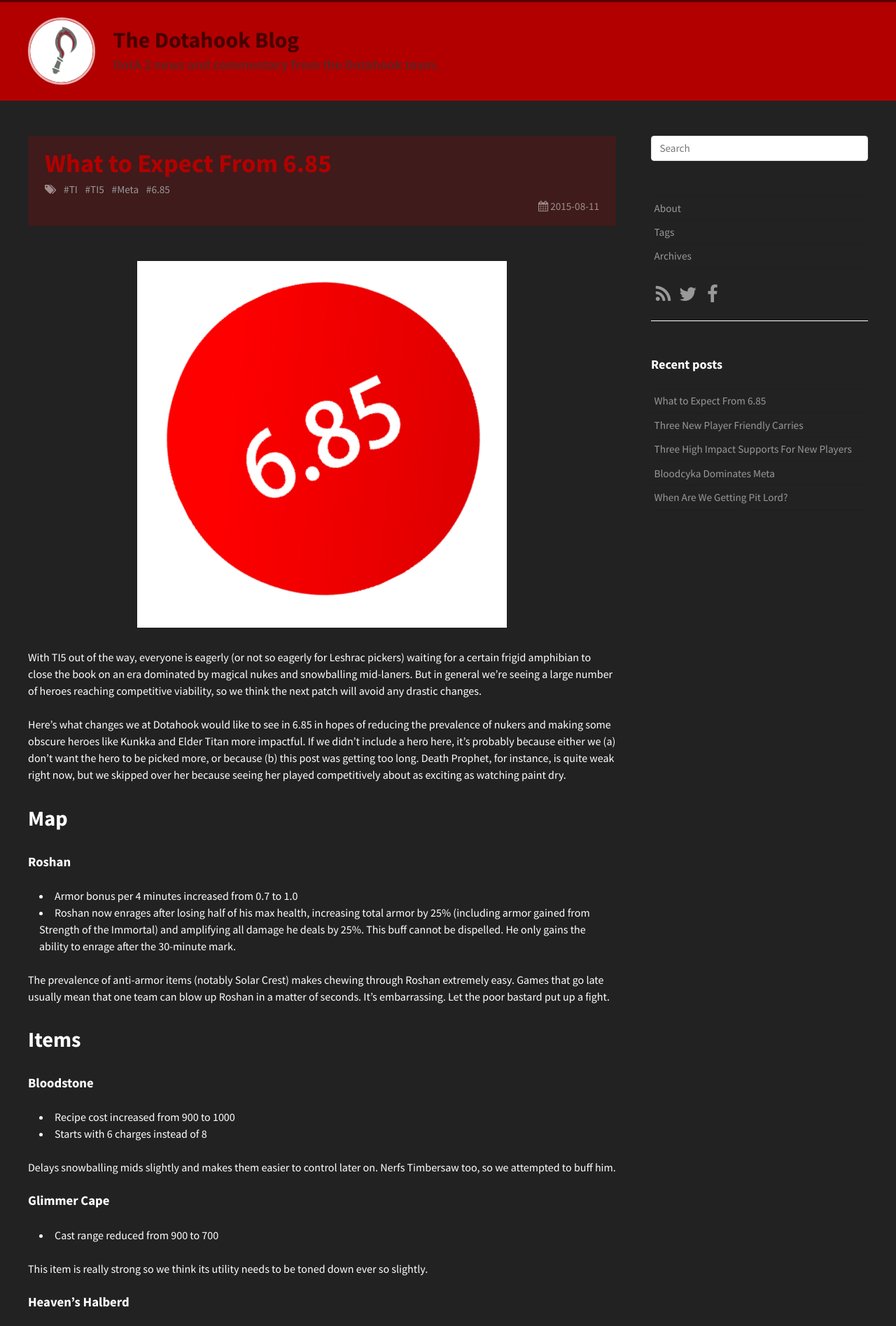
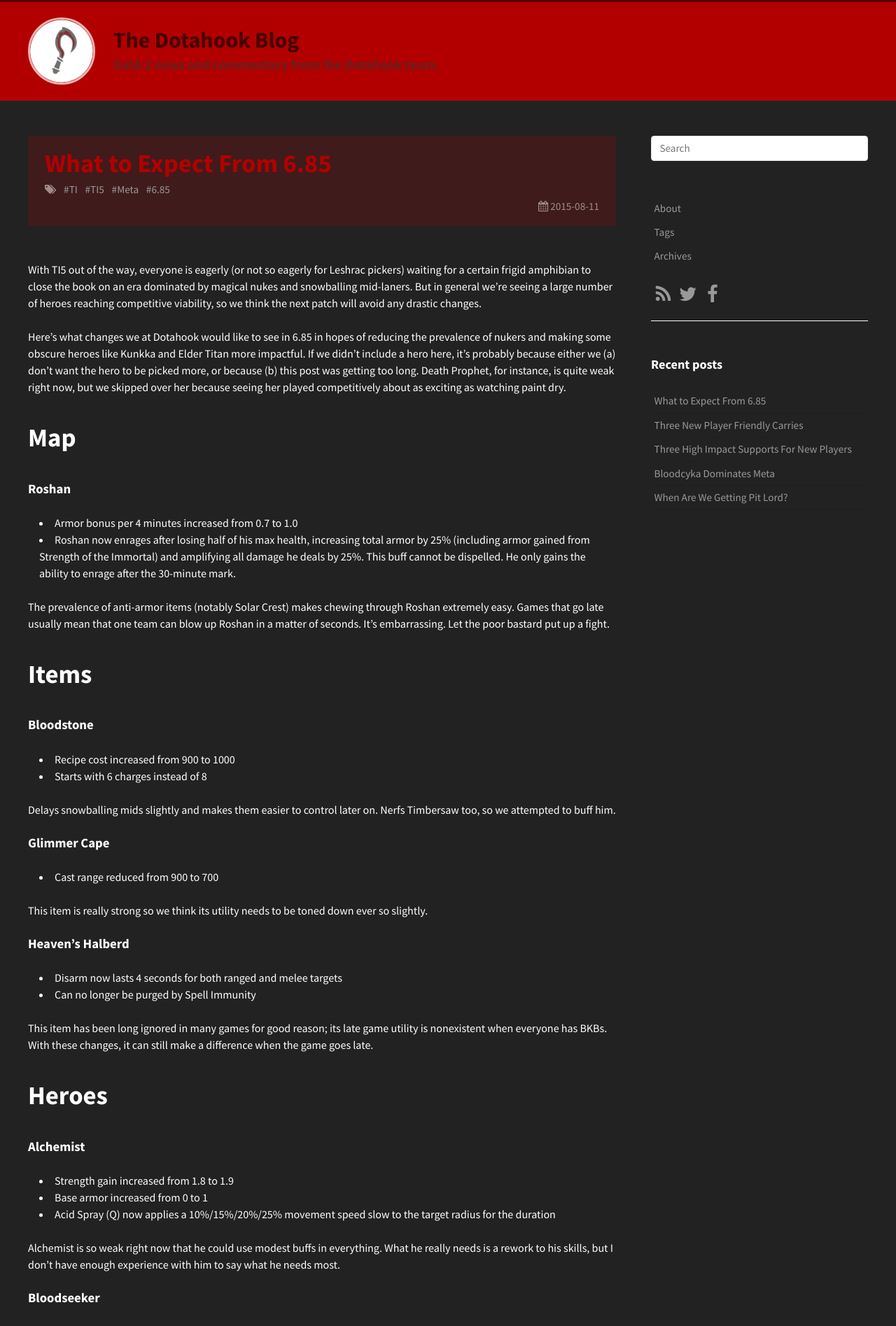
Before and after one commit to dotahook/dotahook.github.io, a Jekyll site: the page built from _posts/2015-08-11-whatToExpectFrom6.85.markdown, in a window 1280 px wide. Shown: the top 1895 px of the page at 70% size. Built offline with Jekyll 4.4.1, drawn with Linux system fonts in a browser that asks for light colours; nearby versions of some CDN libraries; Markdown is read by kramdown in place of the engine named in the settings.

Commit message:
More heading changes, removed listing image

```diff
--- a/_posts/2015-08-11-whatToExpectFrom6.85.markdown
+++ b/_posts/2015-08-11-whatToExpectFrom6.85.markdown
@@ -8,20 +8,19 @@ tags:
  - Meta
  - 6.85
 ---
-![6.85](http://dotahook.github.io/assets/articleImages/685.jpg)
 
 With TI5 out of the way, everyone is eagerly (or not so eagerly for Leshrac pickers) waiting for a certain frigid amphibian to close the book on an era dominated by magical nukes and snowballing mid-laners. But in general we’re seeing a large number of heroes reaching competitive viability, so we think the next patch will avoid any drastic changes.
 
 Here’s what changes we at Dotahook would like to see in 6.85 in hopes of reducing the prevalence of nukers and making some obscure heroes like Kunkka and Elder Titan more impactful. If we didn’t include a hero here, it’s probably because either we (a) don’t want the hero to be picked more, or because (b) this post was getting too long. Death Prophet, for instance, is quite weak right now, but we skipped over her because seeing her played competitively about as exciting as watching paint dry.
 
-##Map
+#Map
 ###Roshan
 - Armor bonus per 4 minutes increased from 0.7 to 1.0
 - Roshan now enrages after losing half of his max health, increasing total armor by 25% (including armor gained from Strength of the Immortal) and amplifying all damage he deals by 25%. This buff cannot be dispelled. He only gains the ability to enrage after the 30-minute mark.
 
 The prevalence of anti-armor items (notably Solar Crest) makes chewing through Roshan extremely easy. Games that go late usually mean that one team can blow up Roshan in a matter of seconds. It’s embarrassing. Let the poor bastard put up a fight.
 
-##Items
+#Items
 ###Bloodstone
 - Recipe cost increased from 900 to 1000
 - Starts with 6 charges instead of 8
@@ -39,7 +38,7 @@ This item is really strong so we think its utility needs to be toned down ever s
 
 This item has been long ignored in many games for good reason; its late game utility is nonexistent when everyone has BKBs. With these changes, it can still make a difference when the game goes late.
 
-##Heroes
+#Heroes
 ###Alchemist
 - Strength gain increased from 1.8 to 1.9
 - Base armor increased from 0 to 1
@@ -137,13 +136,13 @@ Giving her Pure damage right off the bat seems a little generous, so we’d like
 
 Supports should be compensated for playing minesweeper so that they are incentivized to buy more sentries.
 
-####Terrorblade
+###Terrorblade
 - Increased Reflection (Q) cast range from 325 to 400
 - Decreased Conjure Image (W) illusion damage taken from 425% to 375%
 
 Yeah, this one’s probably not going to happen.
 
-####Timbersaw
+###Timbersaw
 - Increase Intelligence gain from 2.4 to 2.6
 - Timber Chain (W) mana cost decreased from 60/70/80/90 to 40/50/60/70
 - Aghanim’s Scepter-upgraded Chakram (R) now only partially blocked by Spell Immunity. Spell Immune enemy units still take damage, but are immune to the slow
```
